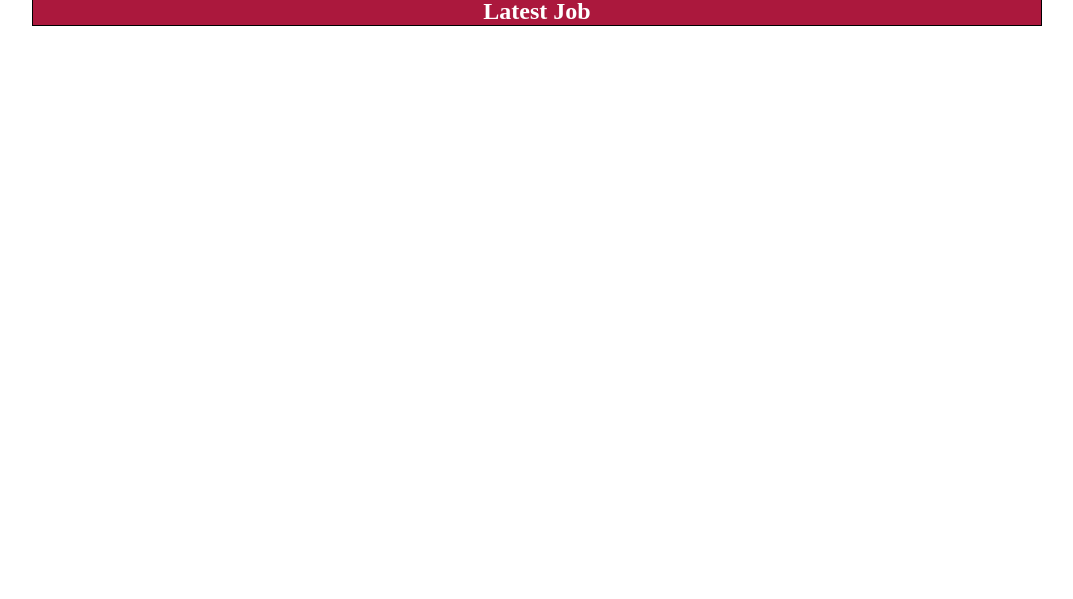
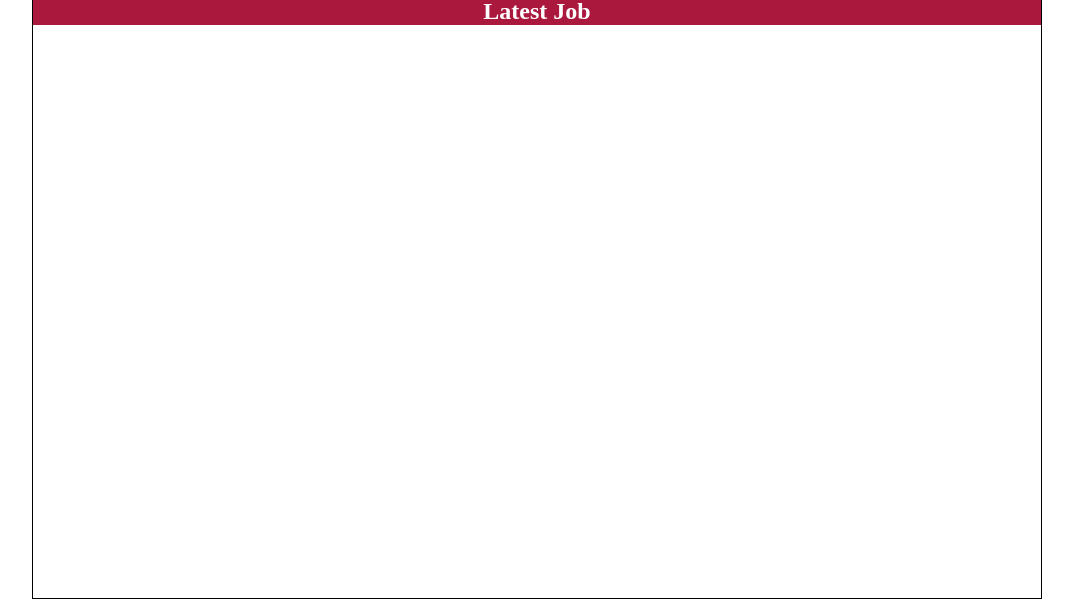
Before and after one commit to Harshi-garg17/SARKARI-RESULT-WEBSITE, a plain HTML site: page WEBSITE/latest-job.html in a window 1280 px wide. Shown: the part 240-839 px from the top of the page, without its empty margins (103-1176 px from the left). Before the commit the page ends 800 px from the top, so only its background shows below. Drawn offline with Linux system fonts and the light colour scheme.

Commit message:
Update latest-job.css

```diff
--- a/WEBSITE/latest-job.css
+++ b/WEBSITE/latest-job.css
@@ -49,6 +49,8 @@
 }
 .latest-job{
     border: 1px solid black;
+    text-align: center;
+    height: 600px;
 }
 
 .color{
```
